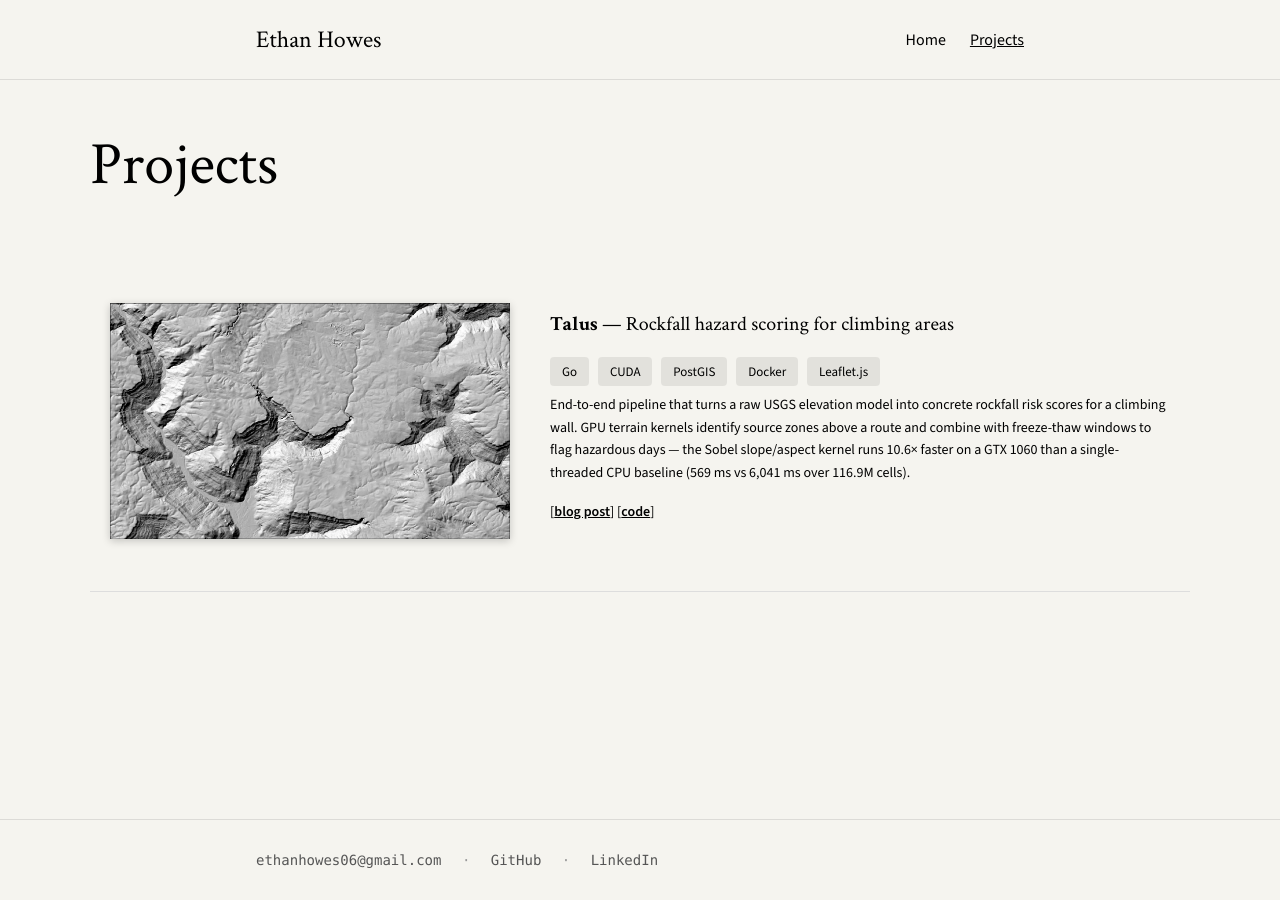
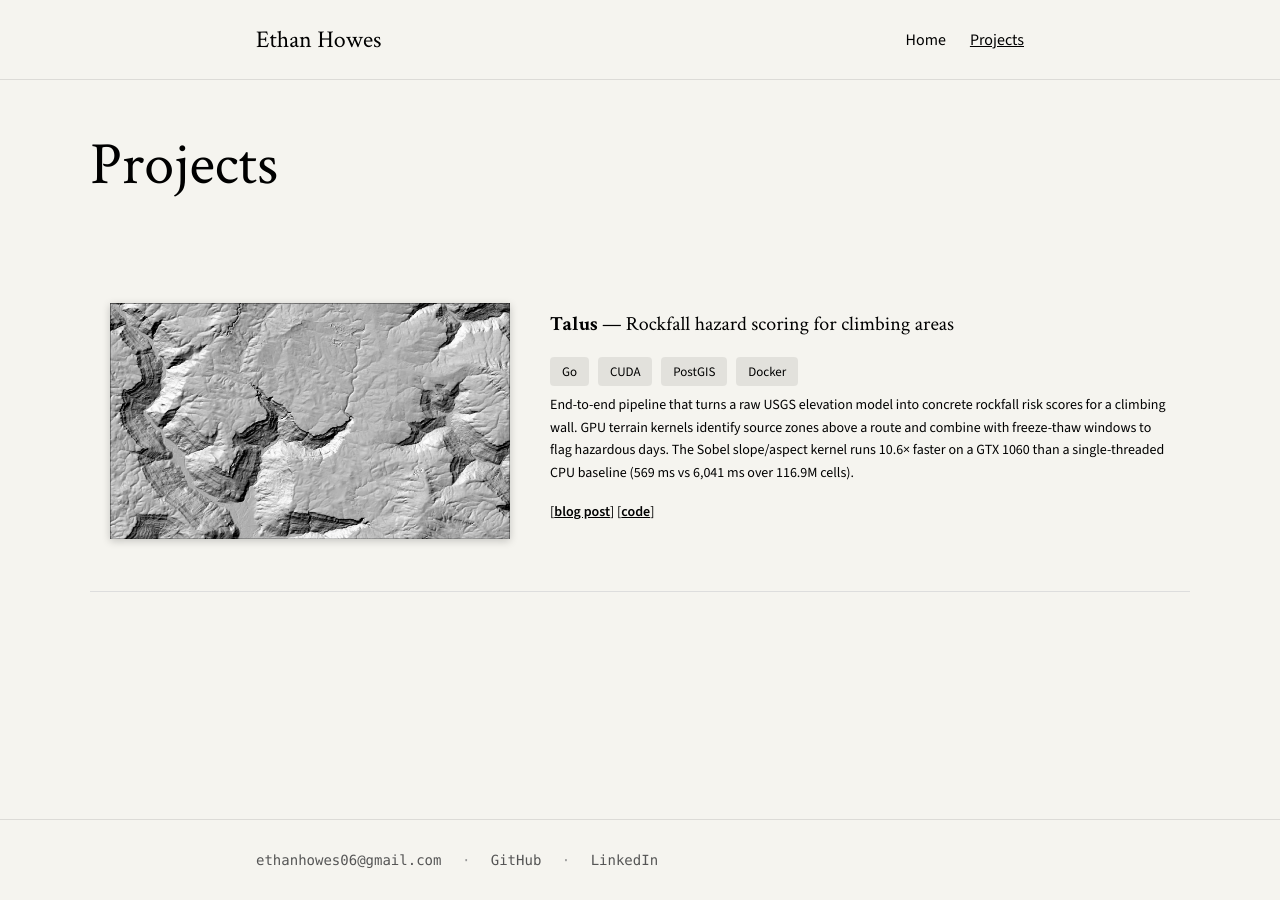
Before and after one commit to ethan-howes/ethan-howes.github.io, a Jekyll site: the page built from projects.md, in a window 1280 px wide. Built offline with Jekyll 4.4.1, drawn with Linux system fonts in a browser that asks for light colours.

Commit message:
content: updated Talus project description

```diff
--- a/projects.md
+++ b/projects.md
@@ -27,13 +27,12 @@ wide: true
           <span class="skill">CUDA</span>
           <span class="skill">PostGIS</span>
           <span class="skill">Docker</span>
-          <span class="skill">Leaflet.js</span>
         </div>
         <p>
           End-to-end pipeline that turns a raw USGS elevation model into concrete
           rockfall risk scores for a climbing wall. GPU terrain kernels identify
           source zones above a route and combine with freeze-thaw windows to flag
-          hazardous days — the Sobel slope/aspect kernel runs 10.6× faster on a
+          hazardous days. The Sobel slope/aspect kernel runs 10.6× faster on a
           GTX 1060 than a single-threaded CPU baseline (569&nbsp;ms vs 6,041&nbsp;ms over 116.9M cells).
         </p>
         <div class="project-links">
```
